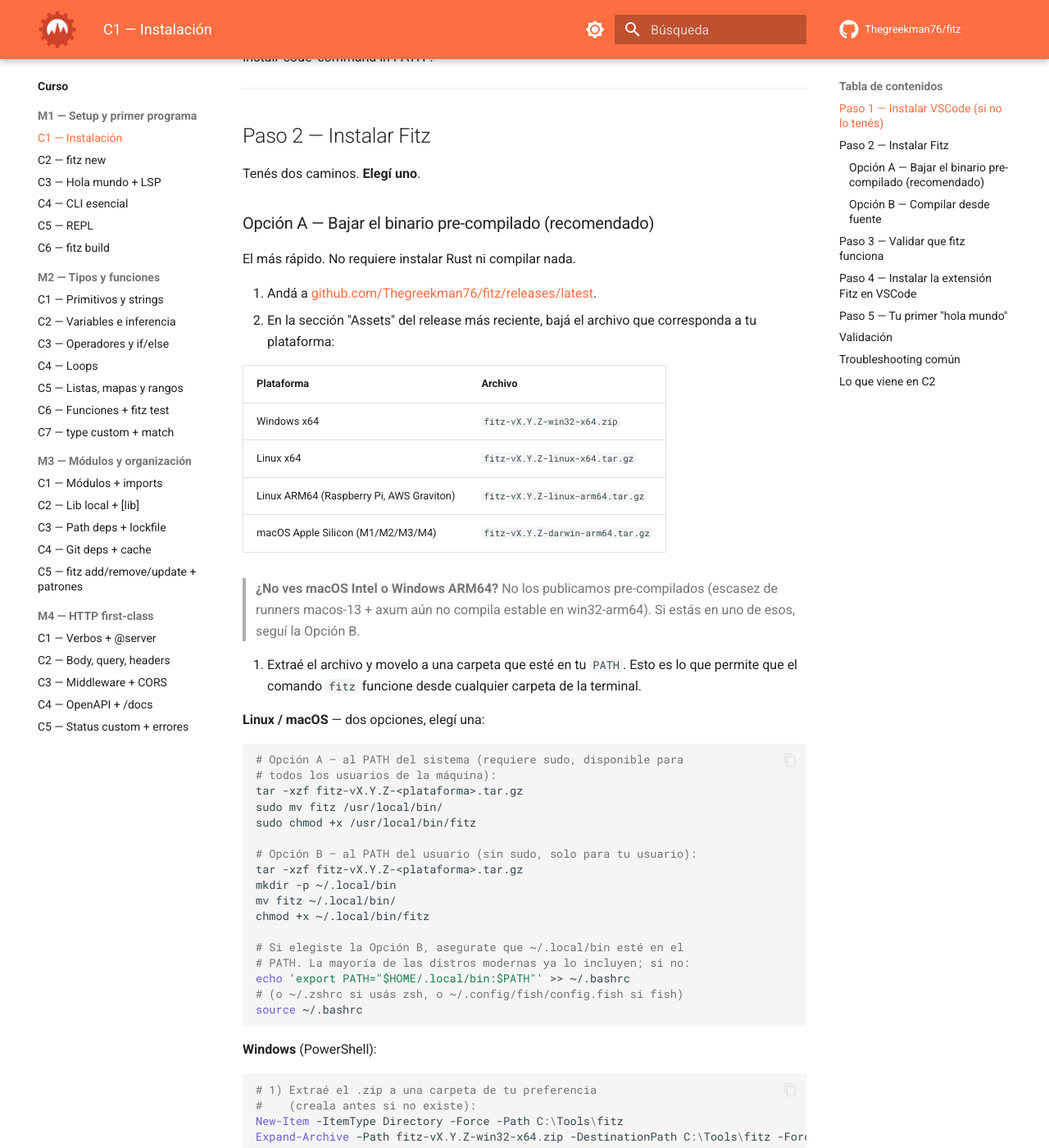
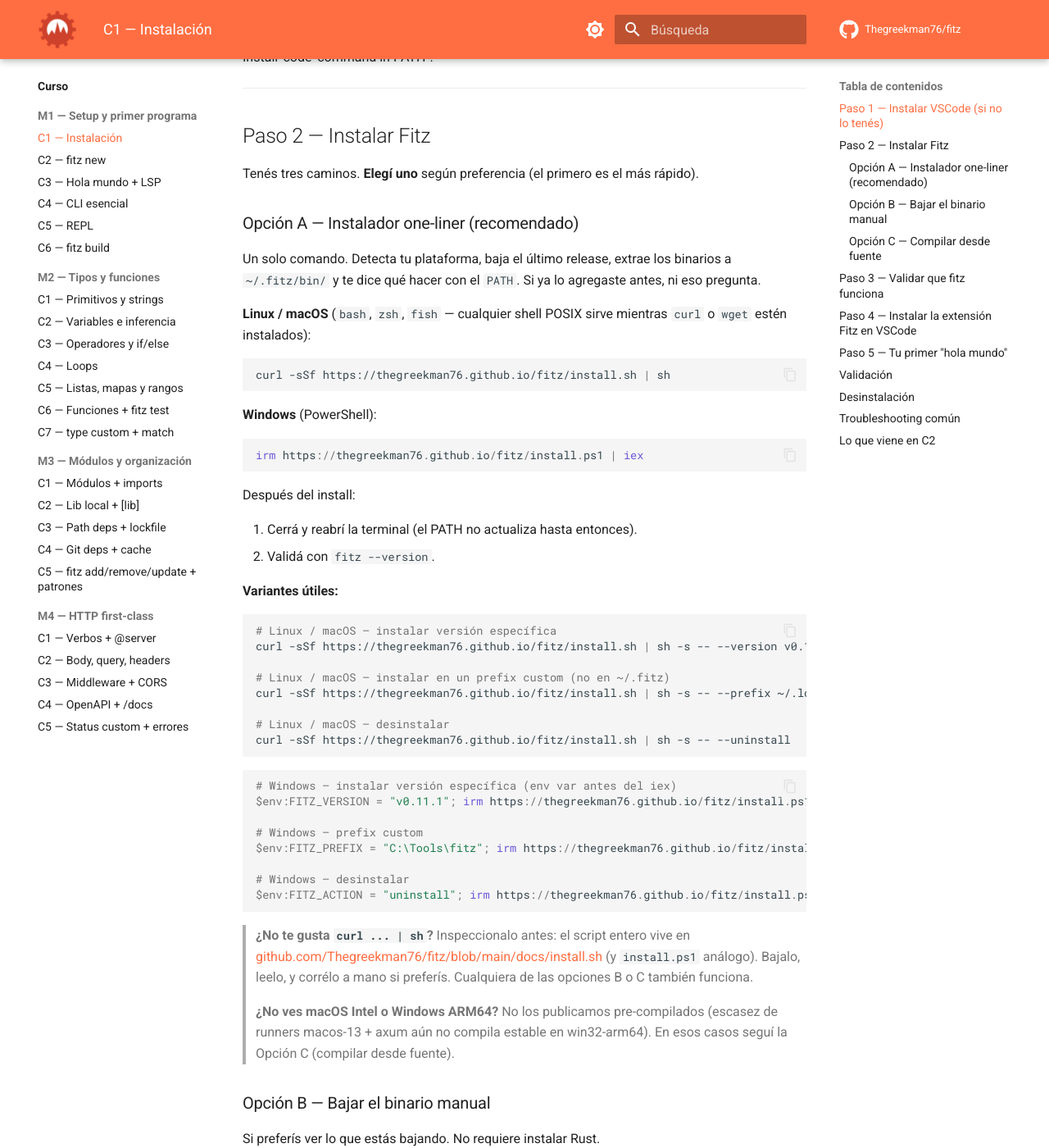
Before and after one commit to Thegreekman76/fitz, an MkDocs documentation site: the page built from docs/curso/m1-setup/c1-instalacion.md, in a window 1280 px wide and 1400 px high, scrolled down 820 px. Shown: the whole window at 82% size. Built offline with MkDocs 1.6.1 and Material for MkDocs 9.7.7, drawn with Linux system fonts in a browser that asks for light colours; comment, search, counter and statistics services are not loaded; some of the changed text lies outside the part shown.

Commit message:
feat: install.sh + install.ps1 — instaladores one-liner para Linux/macOS/Windows
Mini-fase D.1 del roadmap. Install scripts hospedados en el sitio
MkDocs (GitHub Pages). Cubren el caso 90%: un solo comando deja
fitz + fitz-lsp instalados en ~/.fitz/bin/ y listos para usar.

  # Linux / macOS
  curl -sSf https://thegreekman76.github.io/fitz/install.sh | sh

  # Windows (PowerShell)
  irm https://thegreekman76.github.io/fitz/install.ps1 | iex

Soportan instalar versión específica (--version / $env:FITZ_VERSION),
prefix custom (--prefix / $env:FITZ_PREFIX) y desinstalar
(--uninstall / $env:FITZ_ACTION=uninstall). El uninstall borra
los binarios; en Windows además remueve el dir del PATH del User;
la cache local (~/.fitz/cache) NO se borra automático — se avisa
al usuario con el comando manual.

Detección de plataformas: linux-x64, linux-arm64, darwin-arm64
soportadas; darwin-x64 y win32-arm64 dan mensaje claro citando la
opción de compilar desde fuente; mingw/cygwin/otros se rechazan
con link a releases manuales.

Mensajes del PS1 en ASCII puro para evitar mojibake en consolas
Windows con codepage legacy (cp850/1252 default en es-AR). El sh
usa UTF-8 (Linux/macOS son UTF-8 universal).

Cap C1 del curso `Fitz de 0 a experto` actualizado: Opción A pasa
a ser el one-liner (recomendado); las opciones manuales bajan a B
(binario manual) y C (compilar desde fuente). Sección nueva
"Desinstalación". Troubleshooting nuevo para rate limit GitHub API.

README.md raíz "Cómo empezar" reescrito con los one-liners
primero y link al cap C1 para detalle completo.

Servido por el workflow docs.yml ya existente — MkDocs copia
archivos no-.md de docs_dir al site/ tal cual, zero-config.

Smoke local (Windows):
  - install.ps1 end-to-end OK (resuelve latest, baja, extrae,
    instala, agrega al PATH, smoke fitz --version, uninstall
    limpia binarios + PATH).
  - install.sh: sh -n parse OK + detector de OS rechaza MINGW
    correctamente. Smoke completo en Linux/macOS = validación de
    producción.

Falta para cerrar Mini-fase D entera: D.2 (Homebrew tap) y D.3
(Scoop bucket) — requieren crear repos nuevos.

````diff
--- a/docs/curso/m1-setup/c1-instalacion.md
+++ b/docs/curso/m1-setup/c1-instalacion.md
@@ -37,11 +37,71 @@
 
 ## Paso 2 — Instalar Fitz
 
-Tenés dos caminos. **Elegí uno**.
+Tenés tres caminos. **Elegí uno** según preferencia (el primero es
+el más rápido).
 
-### Opción A — Bajar el binario pre-compilado (recomendado)
+### Opción A — Instalador one-liner (recomendado)
 
-El más rápido. No requiere instalar Rust ni compilar nada.
+Un solo comando. Detecta tu plataforma, baja el último release,
+extrae los binarios a `~/.fitz/bin/` y te dice qué hacer con el
+`PATH`. Si ya lo agregaste antes, ni eso pregunta.
+
+**Linux / macOS** (`bash`, `zsh`, `fish` — cualquier shell POSIX
+sirve mientras `curl` o `wget` estén instalados):
+
+```bash
+curl -sSf https://thegreekman76.github.io/fitz/install.sh | sh
+```
+
+**Windows** (PowerShell):
+
+```powershell
+irm https://thegreekman76.github.io/fitz/install.ps1 | iex
+```
+
+Después del install:
+
+1. Cerrá y reabrí la terminal (el PATH no actualiza hasta entonces).
+2. Validá con `fitz --version`.
+
+**Variantes útiles:**
+
+```bash
+# Linux / macOS — instalar versión específica
+curl -sSf https://thegreekman76.github.io/fitz/install.sh | sh -s -- --version v0.11.1
+
+# Linux / macOS — instalar en un prefix custom (no en ~/.fitz)
+curl -sSf https://thegreekman76.github.io/fitz/install.sh | sh -s -- --prefix ~/.local
+
+# Linux / macOS — desinstalar
+curl -sSf https://thegreekman76.github.io/fitz/install.sh | sh -s -- --uninstall
+```
+
+```powershell
+# Windows — instalar versión específica (env var antes del iex)
+$env:FITZ_VERSION = "v0.11.1"; irm https://thegreekman76.github.io/fitz/install.ps1 | iex
+
+# Windows — prefix custom
+$env:FITZ_PREFIX = "C:\Tools\fitz"; irm https://thegreekman76.github.io/fitz/install.ps1 | iex
+
+# Windows — desinstalar
+$env:FITZ_ACTION = "uninstall"; irm https://thegreekman76.github.io/fitz/install.ps1 | iex
+```
+
+> **¿No te gusta `curl ... | sh`?** Inspeccionalo antes: el script
+> entero vive en
+> [github.com/Thegreekman76/fitz/blob/main/docs/install.sh](https://github.com/Thegreekman76/fitz/blob/main/docs/install.sh)
+> (y `install.ps1` análogo). Bajalo, leelo, y corrélo a mano si
+> preferís. Cualquiera de las opciones B o C también funciona.
+
+> **¿No ves macOS Intel o Windows ARM64?** No los publicamos
+> pre-compilados (escasez de runners macos-13 + axum aún no
+> compila estable en win32-arm64). En esos casos seguí la
+> Opción C (compilar desde fuente).
+
+### Opción B — Bajar el binario manual
+
+Si preferís ver lo que estás bajando. No requiere instalar Rust.
 
 1. Andá a [github.com/Thegreekman76/fitz/releases/latest](https://github.com/Thegreekman76/fitz/releases/latest).
 2. En la sección "Assets" del release más reciente, bajá el archivo
@@ -49,15 +109,10 @@
 
    | Plataforma | Archivo |
    |---|---|
-   | Windows x64 | `fitz-vX.Y.Z-win32-x64.zip` |
-   | Linux x64 | `fitz-vX.Y.Z-linux-x64.tar.gz` |
-   | Linux ARM64 (Raspberry Pi, AWS Graviton) | `fitz-vX.Y.Z-linux-arm64.tar.gz` |
-   | macOS Apple Silicon (M1/M2/M3/M4) | `fitz-vX.Y.Z-darwin-arm64.tar.gz` |
-
-   > **¿No ves macOS Intel o Windows ARM64?** No los publicamos
-   > pre-compilados (escasez de runners macos-13 + axum aún no
-   > compila estable en win32-arm64). Si estás en uno de esos,
-   > seguí la Opción B.
+   | Windows x64 | `fitz-X.Y.Z-win32-x64.zip` |
+   | Linux x64 | `fitz-X.Y.Z-linux-x64.tar.gz` |
+   | Linux ARM64 (Raspberry Pi, AWS Graviton) | `fitz-X.Y.Z-linux-arm64.tar.gz` |
+   | macOS Apple Silicon (M1/M2/M3/M4) | `fitz-X.Y.Z-darwin-arm64.tar.gz` |
 
 3. Extraé el archivo y movelo a una carpeta que esté en tu `PATH`.
    Esto es lo que permite que el comando `fitz` funcione desde
@@ -66,19 +121,21 @@
    **Linux / macOS** — dos opciones, elegí una:
 
    ```bash
-   # Opción A — al PATH del sistema (requiere sudo, disponible para
+   # Opción 1 — al PATH del sistema (requiere sudo, disponible para
    # todos los usuarios de la máquina):
-   tar -xzf fitz-vX.Y.Z-<plataforma>.tar.gz
-   sudo mv fitz /usr/local/bin/
-   sudo chmod +x /usr/local/bin/fitz
+   tar -xzf fitz-X.Y.Z-<plataforma>.tar.gz
+   sudo mv fitz-X.Y.Z-<plataforma>/fitz /usr/local/bin/
+   sudo mv fitz-X.Y.Z-<plataforma>/fitz-lsp /usr/local/bin/
+   sudo chmod +x /usr/local/bin/fitz /usr/local/bin/fitz-lsp
 
-   # Opción B — al PATH del usuario (sin sudo, solo para tu usuario):
-   tar -xzf fitz-vX.Y.Z-<plataforma>.tar.gz
+   # Opción 2 — al PATH del usuario (sin sudo, solo para tu usuario):
+   tar -xzf fitz-X.Y.Z-<plataforma>.tar.gz
    mkdir -p ~/.local/bin
-   mv fitz ~/.local/bin/
-   chmod +x ~/.local/bin/fitz
+   mv fitz-X.Y.Z-<plataforma>/fitz ~/.local/bin/
+   mv fitz-X.Y.Z-<plataforma>/fitz-lsp ~/.local/bin/
+   chmod +x ~/.local/bin/fitz ~/.local/bin/fitz-lsp
 
-   # Si elegiste la Opción B, asegurate que ~/.local/bin esté en el
+   # Si elegiste la Opción 2, asegurate que ~/.local/bin esté en el
    # PATH. La mayoría de las distros modernas ya lo incluyen; si no:
    echo 'export PATH="$HOME/.local/bin:$PATH"' >> ~/.bashrc
    # (o ~/.zshrc si usás zsh, o ~/.config/fish/config.fish si fish)
@@ -91,7 +148,9 @@
    # 1) Extraé el .zip a una carpeta de tu preferencia
    #    (creala antes si no existe):
    New-Item -ItemType Directory -Force -Path C:\Tools\fitz
-   Expand-Archive -Path fitz-vX.Y.Z-win32-x64.zip -DestinationPath C:\Tools\fitz -Force
+   Expand-Archive -Path fitz-X.Y.Z-win32-x64.zip -DestinationPath C:\Temp -Force
+   Move-Item C:\Temp\fitz-X.Y.Z-win32-x64\fitz.exe C:\Tools\fitz\
+   Move-Item C:\Temp\fitz-X.Y.Z-win32-x64\fitz-lsp.exe C:\Tools\fitz\
 
    # 2) Agregá la carpeta al PATH del usuario (persistente, sin admin):
    $userPath = [Environment]::GetEnvironmentVariable("Path", "User")
@@ -107,9 +166,10 @@
       pegá `C:\Tools\fitz` → OK → OK.
    3. Cerrá y reabrí la terminal.
 
-### Opción B — Compilar desde fuente
+### Opción C — Compilar desde fuente
 
-Si tu plataforma no está en la matriz, o querés trackear `main`.
+Si tu plataforma no está en la matriz (macOS Intel, Windows ARM64,
+BSD, etc.), o querés trackear `main`.
 
 **Pre-requisito**: tener Rust instalado vía [rustup](https://rustup.rs/).
 
@@ -283,7 +343,64 @@
 
 ---
 
+## Desinstalación
+
+Si en algún momento querés sacar Fitz de tu máquina:
+
+**Si instalaste con el one-liner (Opción A):**
+
+```bash
+# Linux / macOS
+curl -sSf https://thegreekman76.github.io/fitz/install.sh | sh -s -- --uninstall
+```
+
+```powershell
+# Windows (PowerShell)
+$env:FITZ_ACTION = "uninstall"; irm https://thegreekman76.github.io/fitz/install.ps1 | iex
+```
+
+Esto borra los binarios `fitz` y `fitz-lsp` del prefix donde se
+instalaron. En Windows además remueve el dir del PATH del User.
+La cache local (`~/.fitz/cache/` con builds de Cargo y git deps)
+NO se borra automáticamente — el script te lo avisa y te dice
+cómo limpiarla a mano si querés liberar espacio.
+
+Si usaste un `--prefix` custom al instalar, pasá el mismo al
+desinstalar:
+
+```bash
+curl -sSf https://thegreekman76.github.io/fitz/install.sh | sh -s -- --uninstall --prefix ~/.local
+```
+
+**Si instalaste manual (Opción B):**
+
+Borrá los binarios del PATH donde los pusiste (`/usr/local/bin/`,
+`~/.local/bin/`, `C:\Tools\fitz\`, etc.) y, en Windows, quitá la
+entrada del PATH del User desde "Edit environment variables".
+
+**Extensión VSCode:**
+
+```bash
+code --uninstall-extension fitz-lang.fitz-lang
+```
+
+O desde la UI: vista de extensiones → buscar "Fitz" → Uninstall.
+
+---
+
 ## Troubleshooting común
+
+**El instalador falla con "no pude consultar la GitHub API"**
+
+GitHub API rate-limita a 60 requests por hora por IP sin
+autenticar. Si compartís IP (oficinas, VPN, CI) podés golpear el
+límite. Soluciones:
+- Esperá 1 hora y reintentá.
+- Pasá la versión a mano para skipear la llamada API:
+
+  ```bash
+  curl -sSf https://thegreekman76.github.io/fitz/install.sh | sh -s -- --version v0.11.1
+  ```
 
 **`fitz: command not found` después de mover el binario**
 
@@ -293,6 +410,12 @@
 - **Windows**: ¿editaste el PATH del **Usuario** o el del **Sistema**?
   Ambos sirven, pero el del Sistema requiere reiniciar la terminal
   como administrador para que aplique.
+- **Si usaste el one-liner (Opción A)**: el script instala en
+  `~/.fitz/bin/` (Linux/macOS) o `%USERPROFILE%\.fitz\bin\`
+  (Windows). En Linux/macOS te pide agregar al PATH manualmente
+  (no edita tu `.bashrc` solo); en Windows lo agrega automático
+  al PATH del User pero la terminal abierta no lo ve hasta
+  cerrar y reabrir.
 
 **La extensión está instalada pero no hay highlighting**
 
````
Also changed, not shown: README.md (+17 -1 lines), 2 other files.
